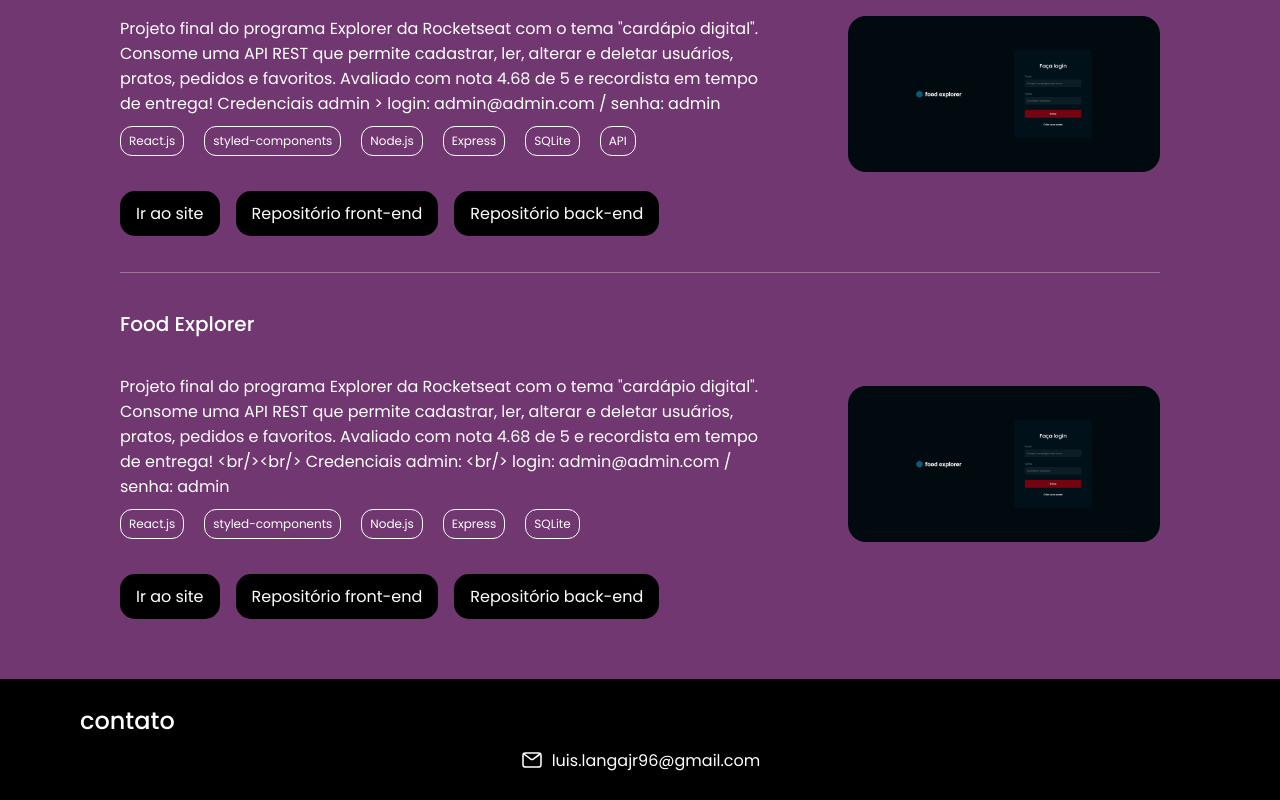
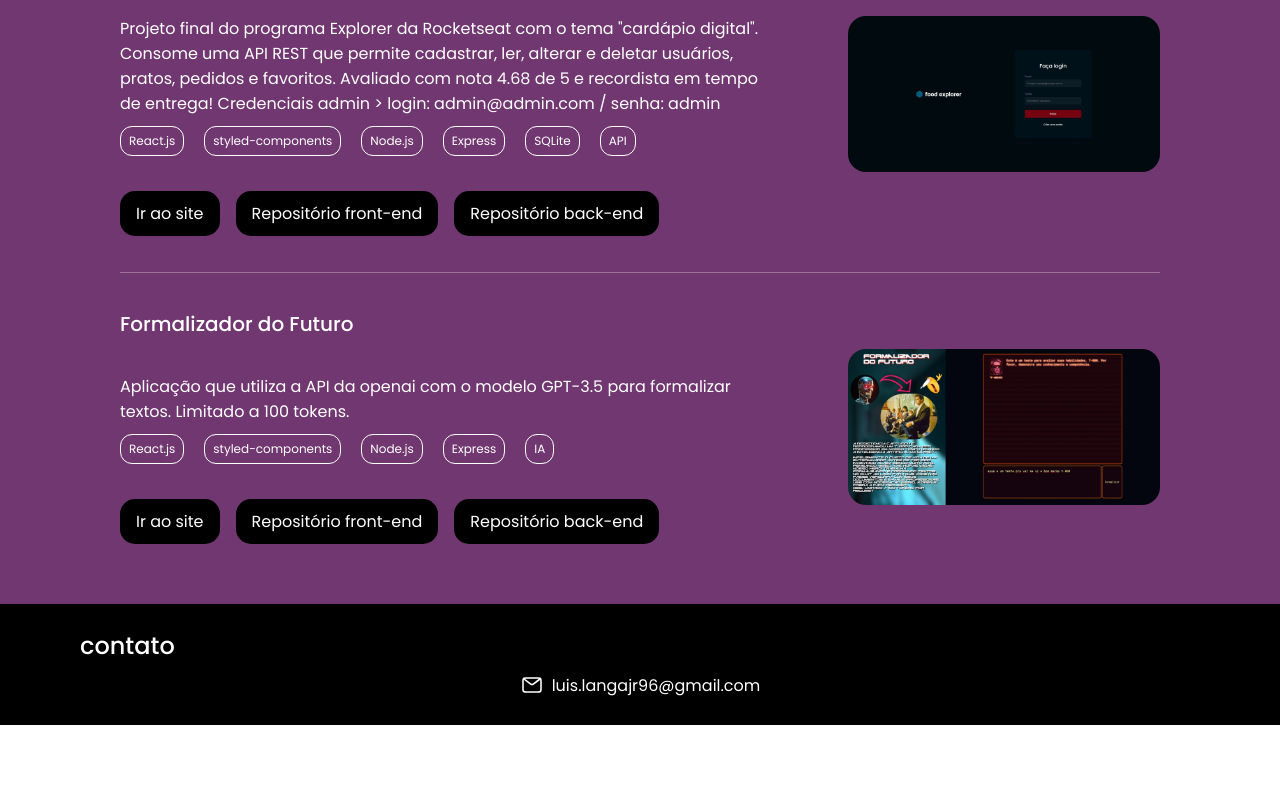
Before and after one commit to luislanga/portfolio, a React (Vite) app: page / in a window 1280 px wide. Shown: the part 1715-2515 px from the top of the page. After the commit the page ends 2440 px from the top, so only its background shows below. Built offline with nearby package versions, Linux system fonts and the light colour scheme.

Commit message:
added new project

```diff
--- a/src/components/Project/styles.js
+++ b/src/components/Project/styles.js
@@ -5,6 +5,7 @@
     display: flex;
     gap: 72px;
     padding: 36px 0px;
+    justify-content: space-between;
 
     & + &{
         border-top: 1px solid rgba(255,255,255,0.3);
--- a/src/projects-data.js
+++ b/src/projects-data.js
@@ -1,4 +1,5 @@
 import foodexplorer from "../src/assets/foodexp.jpeg"
+import formalizador from "../src/assets/formalizador.jpeg"
 
 export default {
 
@@ -14,11 +15,11 @@
                 },
                 {
                     title: "Repositório front-end",
-                    link: "https://foodexp.netlify.app/"
+                    link: "https://github.com/luislanga/food_explorer"
                 },
                 {
                     title: "Repositório back-end",
-                    link: "https://foodexp.netlify.app/"
+                    link: "https://github.com/luislanga/food_explorer_backend"
                 },
             ],
             tags: [
@@ -27,26 +28,26 @@
             image: foodexplorer
         },
         {
-            title: `Food Explorer`,
-            description: `Projeto final do programa Explorer da Rocketseat com o tema "cardápio digital". Consome uma API REST que permite cadastrar, ler, alterar e deletar usuários, pratos, pedidos e favoritos. Avaliado com nota 4.68 de 5 e recordista em tempo de entrega! <br/><br/> Credenciais admin: <br/> login: admin@admin.com / senha: admin`,
+            title: `Formalizador do Futuro`,
+            description: `Aplicação que utiliza a API da openai com o modelo GPT-3.5 para formalizar textos. Limitado a 100 tokens.`,
             links: [
                 {
                     title: "Ir ao site",
-                    link: "https://foodexp.netlify.app/"
+                    link: "https://formalizadordofuturo.netlify.app/"
                 },
                 {
                     title: "Repositório front-end",
-                    link: "https://foodexp.netlify.app/"
+                    link: "https://github.com/luislanga/terminator_front"
                 },
                 {
                     title: "Repositório back-end",
-                    link: "https://foodexp.netlify.app/"
+                    link: "https://github.com/luislanga/formalizator_api"
                 },
             ],
             tags: [
-                "React.js", "styled-components", "Node.js", "Express", "SQLite"
+                "React.js", "styled-components", "Node.js", "Express", "IA"
             ],
-            image: foodexplorer
+            image: formalizador
         }
     ]
 }
```
Also changed, not shown: src/assets/formalizador.jpeg (added).
